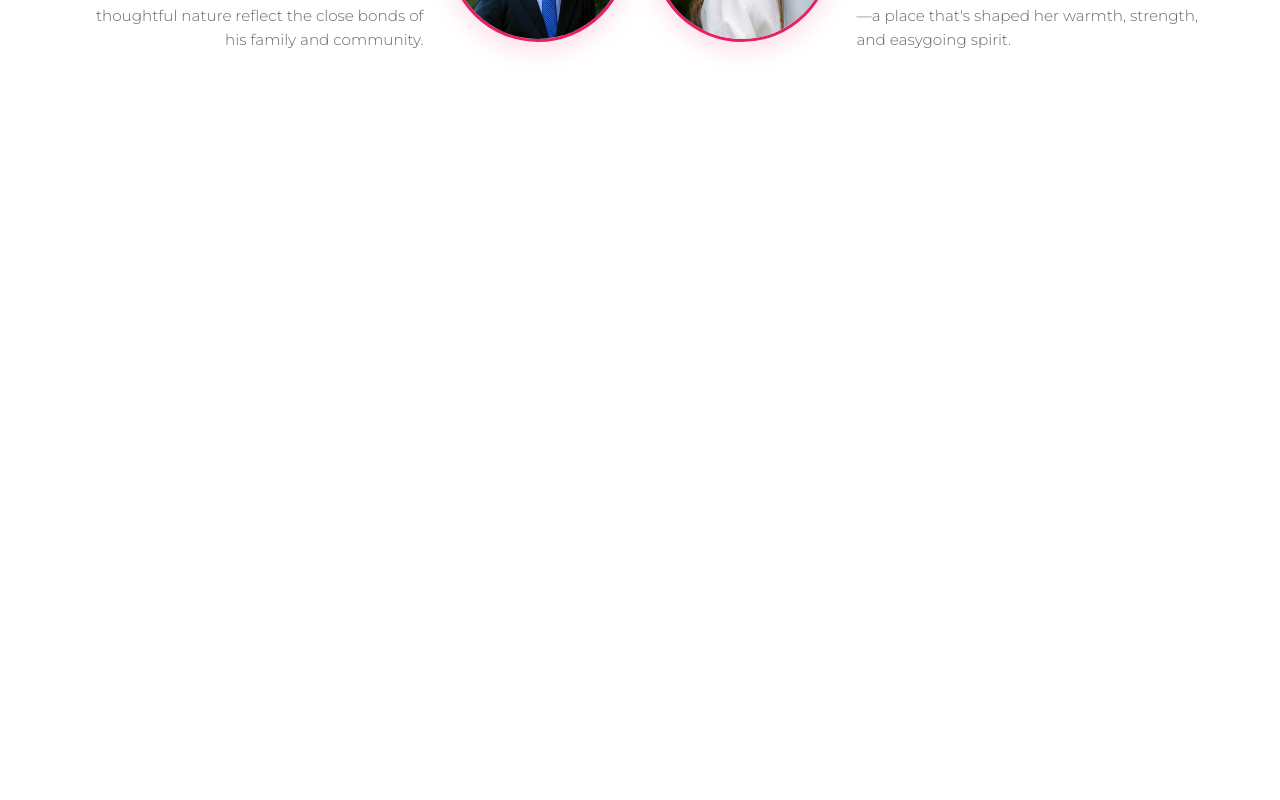
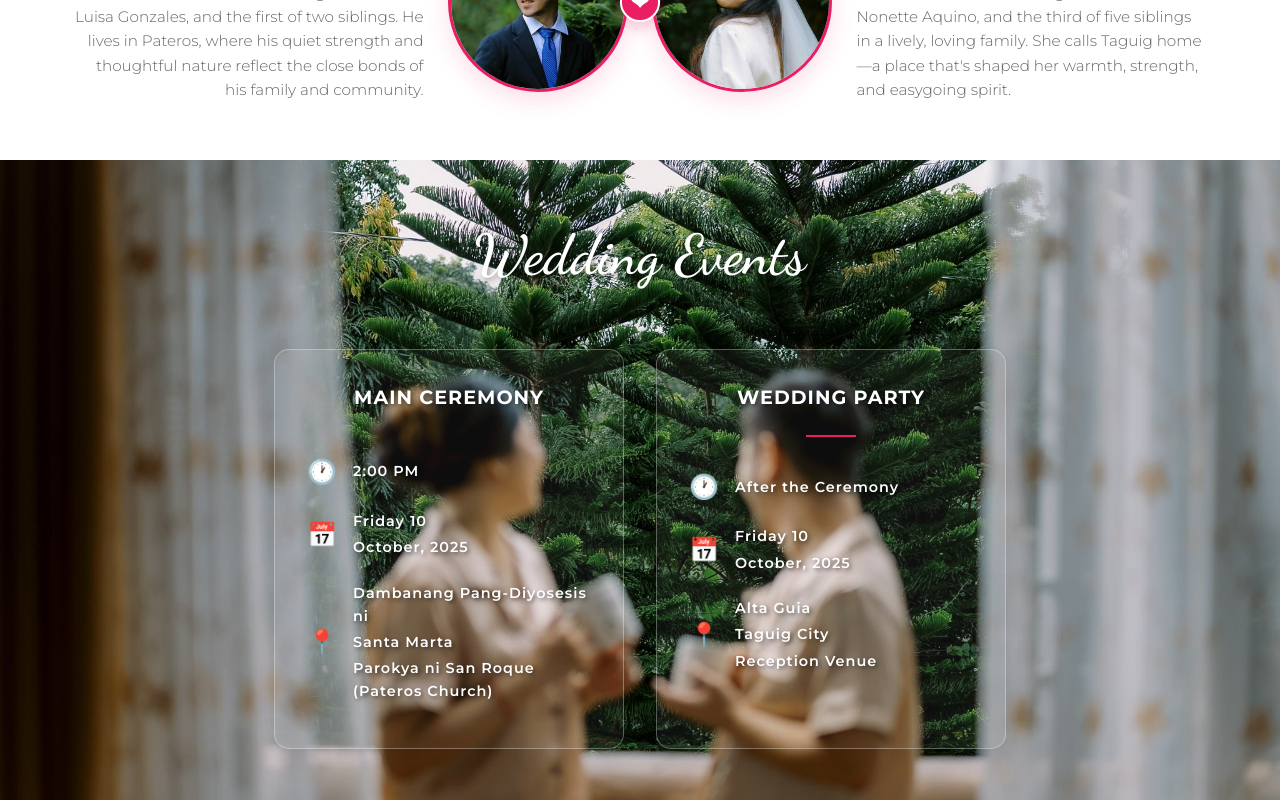
Before and after one commit to BeefBowl03/TinEli, a React (Create React App) app: page / in a window 1280 px wide. Shown: the part 1200-2000 px from the top of the page. Before the commit the page ends 1280 px from the top, so only its background shows below. Built offline with nearby package versions, Linux system fonts and the light colour scheme.

Commit message:
Add Wedding Events section with symmetrical cards and update About section layout

```diff
--- a/src/App.tsx
+++ b/src/App.tsx
@@ -1,6 +1,7 @@
 import React from 'react';
 import HeroBanner from './components/HeroBanner';
 import AboutSection from './components/AboutSection';
+import WeddingEvents from './components/WeddingEvents';
 import './App.css';
 
 function App() {
@@ -8,6 +9,7 @@ function App() {
     <div className="App">
       <HeroBanner />
       <AboutSection />
+      <WeddingEvents />
     </div>
   );
 }
--- a/src/components/AboutSection.css
+++ b/src/components/AboutSection.css
@@ -1,7 +1,7 @@
 .about-section {
   background: white;
-  padding: 1.5rem 0;
-  min-height: 60vh;
+  padding: 2rem 0;
+  min-height: 70vh;
   display: flex;
   align-items: center;
 }
--- a/src/components/HeroBanner.tsx
+++ b/src/components/HeroBanner.tsx
@@ -38,7 +38,7 @@ const HeroBanner: React.FC = () => {
       </div>
 
       <header className="hero-header">
-        <div className="logo">Wedding.</div>
+        <div className="logo">TinEli</div>
         <nav className="navigation">
           <a href="#home">HOME</a>
           <a href="#story">STORY</a>
--- /dev/null
+++ b/src/components/WeddingEvents.css
@@ -0,0 +1,258 @@
+.wedding-events {
+  position: relative;
+  min-height: 80vh;
+  display: flex;
+  align-items: center;
+  justify-content: center;
+  overflow: hidden;
+}
+
+/* Beach Background */
+.events-background {
+  position: absolute;
+  top: 0;
+  left: 0;
+  width: 100%;
+  height: 100%;
+  z-index: 1;
+}
+
+.beach-scene {
+  width: 100%;
+  height: 100%;
+  background-image: url('../../public/images/bg.jpg');
+  background-size: cover;
+  background-position: center;
+  background-repeat: no-repeat;
+  position: relative;
+}
+
+
+
+/* Events Container */
+.events-container {
+  position: relative;
+  z-index: 2;
+  max-width: 1200px;
+  margin: 0 auto;
+  padding: 1rem;
+  text-align: center;
+}
+
+/* Section Header */
+.events-header {
+  margin-bottom: 3rem;
+}
+
+.events-subtitle {
+  font-family: 'Montserrat', sans-serif;
+  font-size: 1rem;
+  font-weight: 600;
+  color: white;
+  text-transform: uppercase;
+  letter-spacing: 2px;
+  margin: 0 0 0.5rem 0;
+  text-shadow: 2px 2px 4px rgba(0, 0, 0, 0.3);
+}
+
+.events-title {
+  font-family: 'Dancing Script', cursive;
+  font-size: 3.5rem;
+  font-weight: 600;
+  color: white;
+  margin: 0;
+  text-shadow: 2px 2px 4px rgba(0, 0, 0, 0.3);
+}
+
+/* Event Cards */
+.events-cards {
+  display: flex;
+  gap: 2rem;
+  justify-content: center;
+  flex-wrap: wrap;
+}
+
+.event-card {
+  background: rgba(255, 255, 255, 0.05);
+  border: 1px solid rgba(255, 255, 255, 0.3);
+  border-radius: 15px;
+  padding: 2rem;
+  width: 350px;
+  height: 400px;
+  box-shadow: 0 8px 32px rgba(0, 0, 0, 0.1);
+  transition: transform 0.3s ease, box-shadow 0.3s ease;
+  display: flex;
+  flex-direction: column;
+  justify-content: space-between;
+}
+
+.event-card:hover {
+  transform: translateY(-5px);
+  box-shadow: 0 12px 40px rgba(0, 0, 0, 0.15);
+}
+
+.card-title {
+  font-family: 'Montserrat', sans-serif;
+  font-size: 1.2rem;
+  font-weight: 700;
+  color: white;
+  text-transform: uppercase;
+  letter-spacing: 1px;
+  margin: 0 0 1rem 0;
+  text-shadow: 2px 2px 4px rgba(0, 0, 0, 0.5);
+}
+
+.card-separator {
+  width: 50px;
+  height: 2px;
+  background: #E91E63;
+  margin: 0 auto 1.5rem auto;
+}
+
+/* Event Details */
+.event-details {
+  margin-bottom: 1.5rem;
+}
+
+.detail-item {
+  display: flex;
+  align-items: center;
+  gap: 1rem;
+  margin-bottom: 1rem;
+}
+
+.detail-icon {
+  font-size: 1.5rem;
+  width: 30px;
+  text-align: center;
+}
+
+.detail-content {
+  flex: 1;
+  text-align: left;
+}
+
+.time, .date, .location {
+  font-family: 'Montserrat', sans-serif;
+  font-size: 0.9rem;
+  font-weight: 600;
+  color: white;
+  margin: 0.2rem 0;
+  text-shadow: 2px 2px 4px rgba(0, 0, 0, 0.5);
+}
+
+.event-description {
+  font-family: 'Montserrat', sans-serif;
+  font-size: 0.85rem;
+  font-weight: 300;
+  color: white;
+  line-height: 1.6;
+  margin: 0;
+  text-align: left;
+  text-shadow: 2px 2px 4px rgba(0, 0, 0, 0.5);
+}
+
+/* Responsive Design */
+@media (max-width: 1200px) {
+  .events-container {
+    max-width: 1000px;
+  }
+
+  .events-cards {
+    gap: 1.5rem;
+  }
+}
+
+@media (max-width: 991px) {
+  .events-title {
+    font-size: 3rem;
+  }
+
+  .event-card {
+    width: 320px;
+    height: 370px;
+    padding: 1.5rem;
+  }
+}
+
+@media (max-width: 767px) {
+  .wedding-events {
+    min-height: auto;
+    padding: 3rem 0;
+  }
+
+  .events-container {
+    padding: 1.5rem;
+  }
+
+  .events-header {
+    margin-bottom: 2rem;
+  }
+
+  .events-title {
+    font-size: 2.5rem;
+  }
+
+  .events-subtitle {
+    font-size: 0.9rem;
+  }
+
+  .events-cards {
+    flex-direction: column;
+    align-items: center;
+    gap: 1.5rem;
+  }
+
+  .event-card {
+    width: 300px;
+    height: 350px;
+  }
+}
+
+@media (max-width: 575px) {
+  .events-container {
+    padding: 1rem;
+  }
+
+  .events-title {
+    font-size: 2.2rem;
+  }
+
+  .events-subtitle {
+    font-size: 0.8rem;
+  }
+
+  .event-card {
+    padding: 1.25rem;
+  }
+
+  .card-title {
+    font-size: 1.1rem;
+  }
+
+  .detail-icon {
+    font-size: 1.3rem;
+  }
+
+  .time, .date {
+    font-size: 0.8rem;
+  }
+
+  .event-description {
+    font-size: 0.8rem;
+  }
+}
+
+@media (max-width: 480px) {
+  .events-title {
+    font-size: 2rem;
+  }
+
+  .event-card {
+    padding: 1rem;
+  }
+
+  .events-cards {
+    gap: 1rem;
+  }
+}
--- /dev/null
+++ b/src/components/WeddingEvents.tsx
@@ -0,0 +1,94 @@
+import React from 'react';
+import './WeddingEvents.css';
+
+const WeddingEvents: React.FC = () => {
+  return (
+    <section className="wedding-events">
+      <div className="events-background">
+        <div className="beach-scene"></div>
+      </div>
+
+      <div className="events-container">
+        {/* Section Title */}
+        <div className="events-header">
+          <h1 className="events-title">Wedding Events</h1>
+        </div>
+
+        {/* Event Cards */}
+        <div className="events-cards">
+          {/* Main Ceremony Card */}
+          <div className="event-card">
+            <h3 className="card-title">MAIN CEREMONY</h3>
+            <div className="card-separator"></div>
+
+            <div className="event-details">
+              <div className="detail-item">
+                <div className="detail-icon">🕐</div>
+                <div className="detail-content">
+                  <div className="time">2:00 PM</div>
+
+                </div>
+              </div>
+
+              <div className="detail-item">
+                <div className="detail-icon">📅</div>
+                <div className="detail-content">
+                  <div className="date">Friday 10</div>
+                  <div className="date">October, 2025</div>
+                </div>
+              </div>
+
+              <div className="detail-item">
+                <div className="detail-icon">📍</div>
+                <div className="detail-content">
+                  <div className="location">Dambanang Pang-Diyosesis ni</div>
+                  <div className="location">Santa Marta</div>
+                  <div className="location">Parokya ni San Roque (Pateros Church)</div>
+                </div>
+              </div>
+            </div>
+
+
+          </div>
+
+          {/* Wedding Party Card */}
+          <div className="event-card">
+            <h3 className="card-title">WEDDING PARTY</h3>
+            <div className="card-separator"></div>
+
+            <div className="event-details">
+              <div className="detail-item">
+                <div className="detail-icon">🕐</div>
+                <div className="detail-content">
+                  <div className="time">After the Ceremony</div>
+
+                </div>
+              </div>
+
+              <div className="detail-item">
+                <div className="detail-icon">📅</div>
+                <div className="detail-content">
+                  <div className="date">Friday 10</div>
+                  <div className="date">October, 2025</div>
+                </div>
+              </div>
+
+              <div className="detail-item">
+                <div className="detail-icon">📍</div>
+                <div className="detail-content">
+                  <div className="location">Alta Guia</div>
+                  <div className="location">Taguig City</div>
+                  <div className="location">Reception Venue</div>
+                </div>
+              </div>
+            </div>
+
+
+          </div>
+        </div>
+      </div>
+    </section>
+  );
+};
+
+export default WeddingEvents;
```
Also changed, not shown: public/images/bg.jpg (added), src/components/bg.jpg (added).
